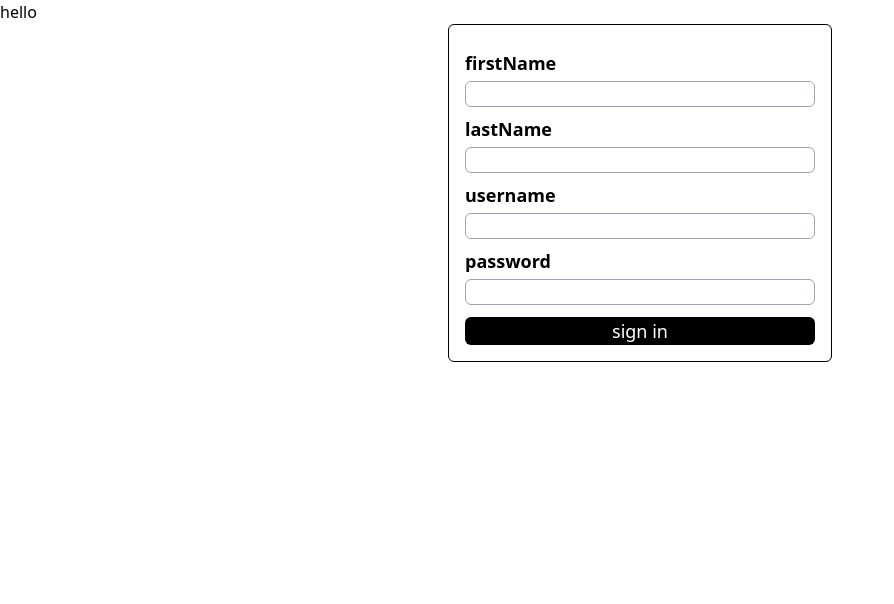
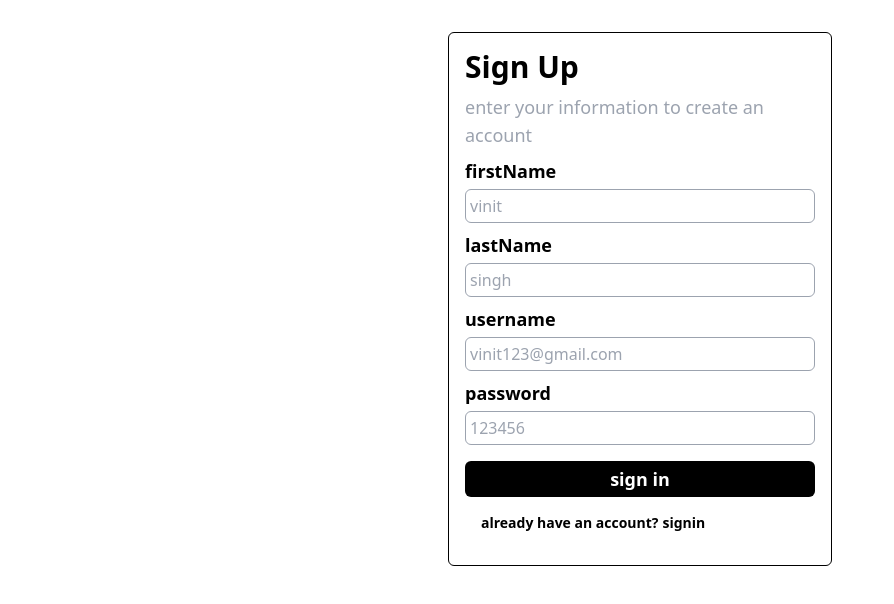
Before and after one commit to singh-vinit/mern-auth, a React (Vite) app in the folder frontend/: page /signup in a window 1280 px wide. Shown: the top 604 px of the page, without its empty margins (0-894 px from the left). Built offline with nearby package versions, Linux system fonts and the light colour scheme.

Commit message:
complete signup and signin page

```diff
--- a/frontend/src/App.tsx
+++ b/frontend/src/App.tsx
@@ -1,15 +1,15 @@
 import { BrowserRouter, Routes, Route } from "react-router-dom";
 import Signin from "./pages/signin";
 import Signup from "./pages/signup";
-
+import Home from "./pages/home";
 const App = () => {
   return (
     <>
-      <h1>hello</h1>
       <BrowserRouter>
         <Routes>
           <Route path="/signup" element={<Signup />} />
           <Route path="/signin" element={<Signin />} />
+          <Route path="/home" element={<Home />} />
         </Routes>
       </BrowserRouter>
     </>
--- /dev/null
+++ b/frontend/src/components/Bottom.tsx
@@ -0,0 +1,21 @@
+import { Link } from "react-router-dom";
+
+type Props = {
+  text: string;
+  to: string;
+  link: string;
+};
+
+const Bottom = ({ text, to, link }: Props) => {
+  console.log(to);
+  return (
+    <div className="text-sm font-semibold lowercase m-4">
+      {text}
+      <Link to={to} className="hover:underline pl-1">
+        {link}
+      </Link>
+    </div>
+  );
+};
+
+export default Bottom;
--- a/frontend/src/components/Button.tsx
+++ b/frontend/src/components/Button.tsx
@@ -4,7 +4,9 @@ type Props = {
 
 const Button = ({ text }: Props) => {
   return (
-    <button className="w-full mt-3 rounded-md bg-black text-white text-lg">{text}</button>
+    <button className="w-full mt-4 p-1 rounded-md bg-black text-white text-lg font-semibold hover:bg-gray-900">
+      {text}
+    </button>
   );
 };
 
--- a/frontend/src/components/Card.tsx
+++ b/frontend/src/components/Card.tsx
@@ -4,7 +4,7 @@ type Props = { children: ReactNode };
 
 const Card = ({ children }: Props) => {
   return (
-    <div className="border border-black mx-auto max-w-sm rounded-md p-4 ">
+    <div className="border border-black mt-8 mx-auto max-w-sm rounded-md p-4 ">
       {children}
     </div>
   );
--- /dev/null
+++ b/frontend/src/components/Heading.tsx
@@ -0,0 +1,8 @@
+type Props = {
+  text: string;
+};
+const Heading = ({ text }:Props) => {
+  return <div className="text-3xl text-black font-bold capitalize">{text}</div>;
+};
+
+export default Heading;
--- a/frontend/src/components/InputBox.tsx
+++ b/frontend/src/components/InputBox.tsx
@@ -1,15 +1,17 @@
 type Props = {
   title: string;
-  field: any;
+  field: string;
+  value: string;
 };
 
-const InputBox = ({ title, field }: Props) => {
+const InputBox = ({ title, field, value }: Props) => {
   return (
     <div>
       <p className="text-lg font-semibold mb-1 mt-2">{title}</p>
       <input
         type={field}
-        className="border border-gray-400 rounded-md w-full"
+        className="border border-gray-400 rounded-md w-full p-1 focus:placeholder:opacity-0"
+        placeholder={value}
       />
     </div>
   );
--- /dev/null
+++ b/frontend/src/components/Subheading.tsx
@@ -0,0 +1,9 @@
+type Props = {
+  text: string;
+};
+
+const Subheading = ({ text }: Props) => {
+  return <div className="text-lg text-gray-400 lowercase mt-2">{text}</div>;
+};
+
+export default Subheading;
--- /dev/null
+++ b/frontend/src/pages/home.tsx
@@ -0,0 +1,5 @@
+const home = () => {
+  return <div>home</div>;
+};
+
+export default home;
--- a/frontend/src/pages/signin.tsx
+++ b/frontend/src/pages/signin.tsx
@@ -1,6 +1,20 @@
-
+import Bottom from "../components/Bottom";
+import Button from "../components/Button";
+import Card from "../components/Card";
+import Heading from "../components/Heading";
+import InputBox from "../components/InputBox";
+import Subheading from "../components/Subheading";
 const signin = () => {
-  return <div>signin</div>;
+  return (
+    <Card>
+      <Heading text="sign in" />
+      <Subheading text="enter your credentials to access your account" />
+      <InputBox title="username" field="text" value="vinit123@gmail.com" />
+      <InputBox title="password" field="password" value="123456" />
+      <Button text="sign in" />
+      <Bottom text="don't have an account?" to="/signup" link="signup" />
+    </Card>
+  );
 };
 
 export default signin;
--- a/frontend/src/pages/signup.tsx
+++ b/frontend/src/pages/signup.tsx
@@ -1,15 +1,21 @@
+import Bottom from "../components/Bottom";
 import Button from "../components/Button";
 import Card from "../components/Card";
+import Heading from "../components/Heading";
 import InputBox from "../components/InputBox";
+import Subheading from "../components/Subheading";
 
 const signup = () => {
   return (
     <Card>
-      <InputBox title="firstName" field="text" />
-      <InputBox title="lastName" field="text" />
-      <InputBox title="username" field="text" />
-      <InputBox title="password" field="password" />
+      <Heading text="sign up" />
+      <Subheading text="enter your information to create an account" />
+      <InputBox title="firstName" field="text" value="vinit" />
+      <InputBox title="lastName" field="text" value="singh" />
+      <InputBox title="username" field="text" value="vinit123@gmail.com" />
+      <InputBox title="password" field="password" value="123456" />
       <Button text="sign in" />
+      <Bottom text="already have an account?" to="/signin" link="signin" />
     </Card>
   );
 };
```
